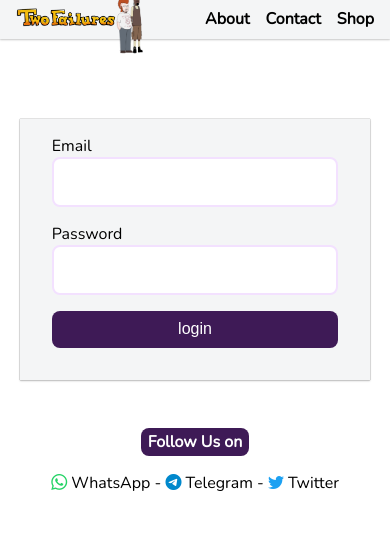
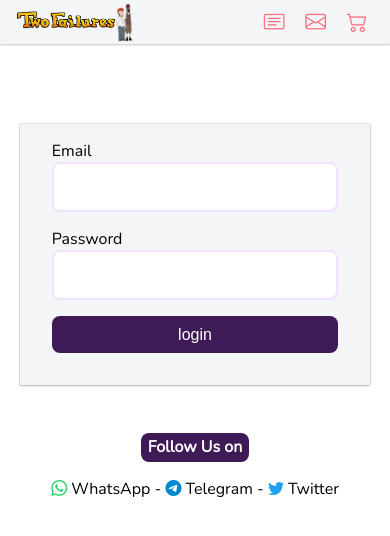
Before and after one commit to Sirjamesarua/twofailuresfrontend, a React (Vite) app: page /admin/login in a window 390 px wide. Shown: the top 536 px of the page. Built offline with nearby package versions, Linux system fonts and the light colour scheme; a web font is replaced by a local one.

Commit message:
UI update Removed Paragraph margin on episode card Refactored Popup trigger Created a mopbile view of nav icons

```diff
--- a/src/components/EpisodeCard.jsx
+++ b/src/components/EpisodeCard.jsx
@@ -26,7 +26,7 @@ export default function EpisodeCard({ ep }) {
                 </div>
                 <div className="content">
                     <h3>{ep.title}</h3>
-                    <p>
+                    <p className="m-0">
                         {ep.description.length > 40 ?
                             `${ep.description.substring(0, 40)}...` :
                             ep.description
--- a/src/components/PopupCard.jsx
+++ b/src/components/PopupCard.jsx
@@ -9,7 +9,7 @@ export default function PopupCard({ content, newUpdatePop }) {
 
     return (
         <div id='popup-card' className='animated fadeInDown fadeInBg'>
-            <div className="card-container">
+            <div className="card-container animated fadeInDown">
                 <button onClick={handleButtonClick}>{"×"}</button>
 
                 <h2>{content.title}</h2>
--- a/src/layouts/GuestLayout.jsx
+++ b/src/layouts/GuestLayout.jsx
@@ -27,8 +27,7 @@ export default function GuestLayout() {
 
     // Changes the POP state which is used in line 82
     const handlePop = (ev) => {
-        let value = ev.target.innerText;
-        console.log(value);
+        let value = ev.target.parentNode.id; //checks the id of the element clicked
         setPop(value);
     }
 
@@ -44,15 +43,21 @@ export default function GuestLayout() {
                             </Link>
                         </h1>
                     </div>
+
                     <div className="nav-item">
-                        <span onClick={(ev) => handlePop(ev)}>
-                            About
+                        <span onClick={(ev) => handlePop(ev)} id="about">
+                            <span className="nav-text">About</span>
+                            <i className="bi bi-card-text"></i>
                         </span>
-                        <span onClick={(ev) => handlePop(ev)}>
-                            Contact
+
+                        <span onClick={(ev) => handlePop(ev)} id="contact">
+                            <span className="nav-text">Contact</span>
+                            <i className="bi bi-envelope"></i>
                         </span>
+
                         <span to={"#"}>
-                            Shop
+                            <span className="nav-text">Shop</span>
+                            <i className="bi bi-cart2"></i>
                         </span>
                     </div>
                 </nav>
@@ -75,9 +80,9 @@ export default function GuestLayout() {
             {/* Active if user is not logged in */}
             {location.hash === "#login" && (<LoginPop />)}
 
-            {pop === "About" ?
+            {pop === "about" ?
                 (<PopupCard content={about} newUpdatePop={updatePop} />) :
-                pop === "Contact" ?
+                pop === "contact" ?
                     (<PopupCard content={contact} newUpdatePop={updatePop} />) :
                     ""
             }
--- a/src/layouts/layout.scss
+++ b/src/layouts/layout.scss
@@ -22,11 +22,14 @@ header {
             span {
                 font-size: 1rem;
                 font-weight: 700;
-                margin-left: 1rem;
+                margin-left: .5rem;
                 cursor: pointer;
+                transition: all .2s ease;
 
                 i {
                     font-size: 1em;
+                    margin: 0 .4rem;
+                    color: #F97180;
                 }
             }
         }
@@ -116,16 +119,24 @@ footer {
                     width: 100px;
                 }
 
+                #side-img {
+                    width: 18px;
+                    position: absolute;
+                    transform: translateY(-12px),
+                }
+
             }
 
+
             .nav-item {
-                a {
-                    font-size: 0.7rem;
-                    font-weight: 700;
-                    margin-left: 0.5rem;
+
+                span {
+                    .nav-text {
+                        display: none;
+                    }
 
                     i {
-                        font-size: 1em;
+                        font-size: 1.3rem;
                     }
                 }
             }
```
